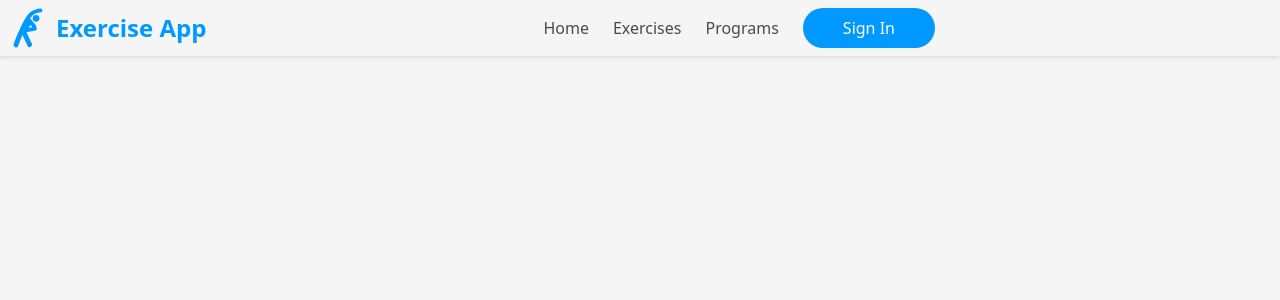
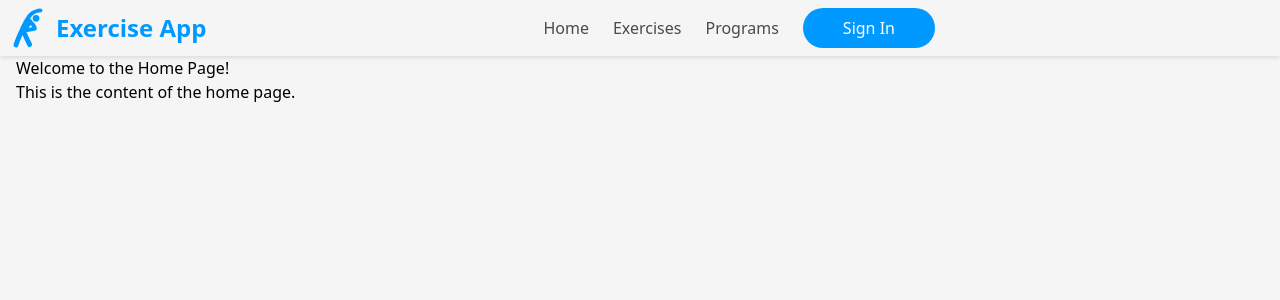
Before and after one commit to peterjmen/Cross_Platform_App, a React (Create React App) app in the folder client/: page / in a window 1280 px wide. Shown: the top 300 px of the page. Built offline with nearby package versions, Linux system fonts and the light colour scheme.

Commit message:
HomePage

```diff
--- a/client/src/layout.jsx
+++ b/client/src/layout.jsx
@@ -1,3 +1,4 @@
+// Layout.jsx
 import { Route, BrowserRouter as Router, Routes } from 'react-router-dom';
 import { styled } from 'styled-components';
 import { LoginPage } from './pages/login';
@@ -7,26 +8,28 @@ import { ExercisesPage } from './pages/exercises';
 import { NavigationBar } from './components/navigation';
 import { ProgramsPage } from './pages/programs';
 import { ProgramPage } from './pages/program/[id]';
+import { HomePage } from './pages/home'; // Import the HomePage component
 import './default.css';
 import './common.css';
 
 export function Layout() {
-    return <Router>
+    return (
+        <Router>
             <NavigationBar />
 
             <Main>
                 <Routes>
-
+                    <Route path="/" element={<Container><HomePage /></Container>} /> {/* Home Page Route */}
                     <Route path="/login" element={<LoginPage />} />
                     <Route path="/register" element={<RegisterPage />} />
                     <Route path="/profile" element={<Container><ProfilePage /></Container>} />
-
                     <Route path="/exercises" element={<Container><ExercisesPage /></Container>} />
                     <Route path="/programs" element={<Container><ProgramsPage /></Container>} />
                     <Route path="/programs/:id" element={<Container><ProgramPage /></Container>} />
                 </Routes>
             </Main>
-    </Router>;
+        </Router>
+    );
 }
 
 const Main = styled.main`
--- /dev/null
+++ b/client/src/pages/home.jsx
@@ -0,0 +1,9 @@
+// pages/home.jsx
+export function HomePage() {
+    return (
+        <div>
+            <h1>Welcome to the Home Page!</h1>
+            <p>This is the content of the home page.</p>
+        </div>
+    );
+}
```
Lines whose indentation alone changed are shown as unchanged.
